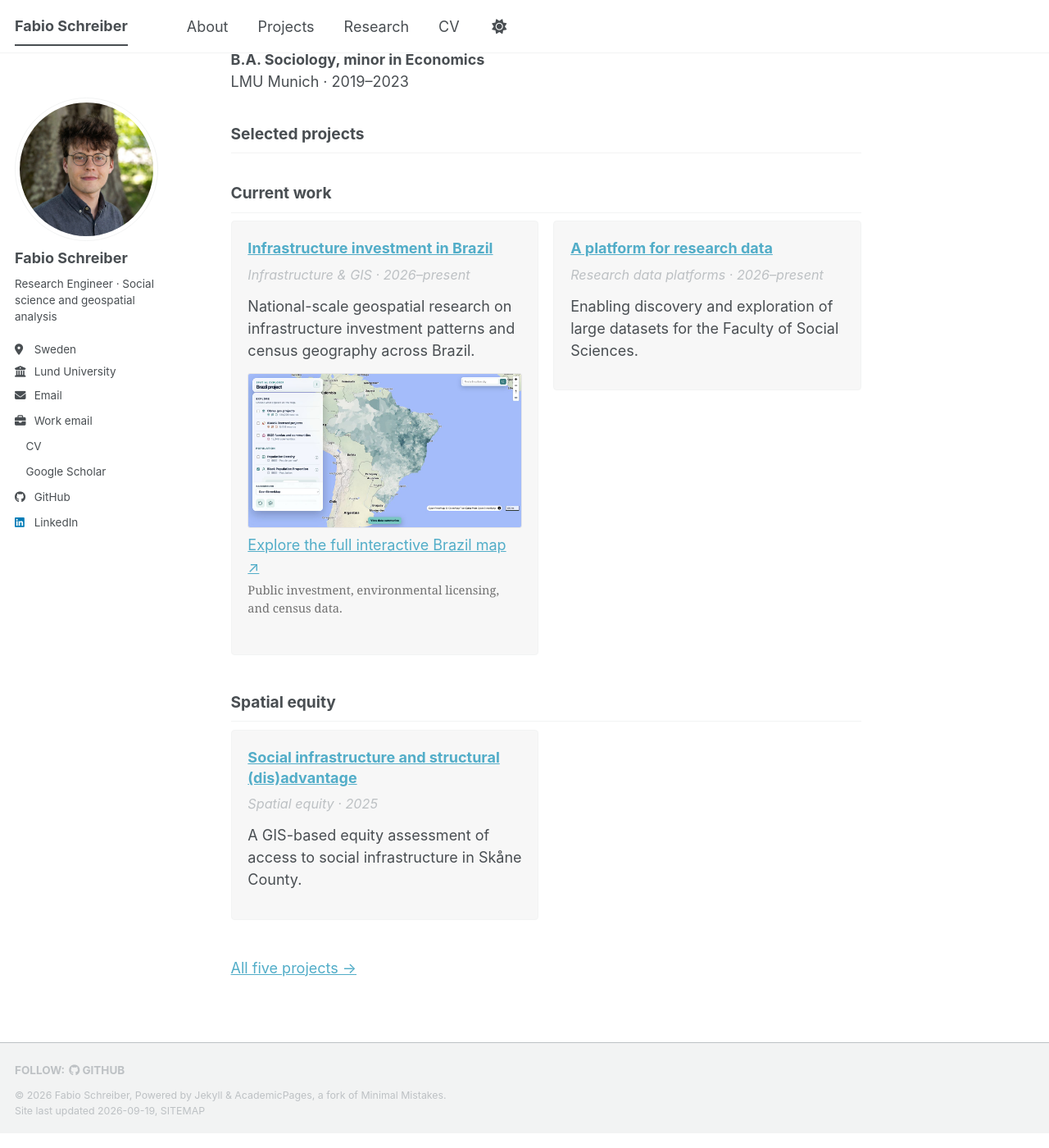
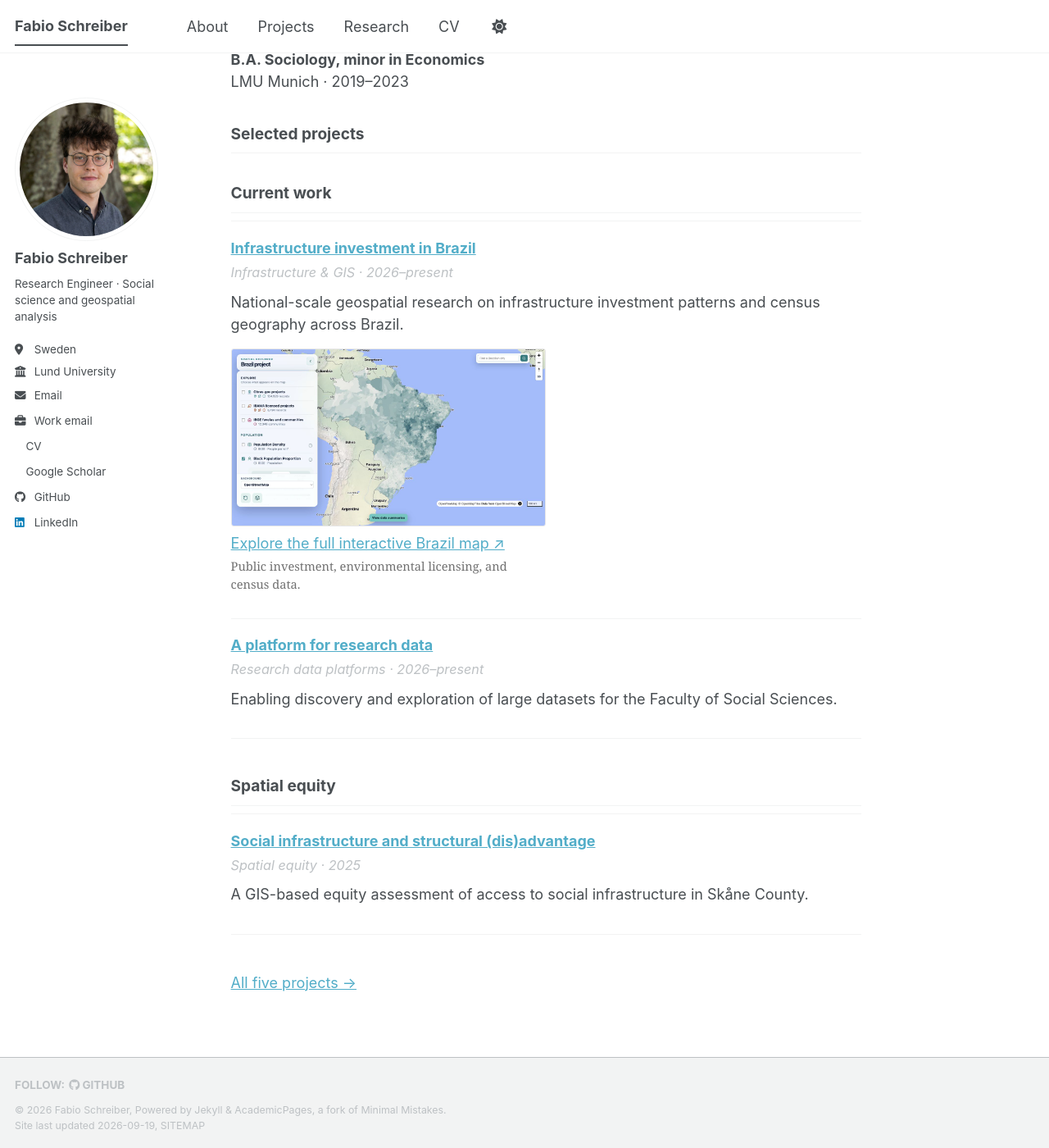
Before and after one commit to fab1s/fab1s.github.io, a Jekyll site: the page built from _pages/about.md, in a window 1280 px wide and 1400 px high, scrolled down 1768 px. Shown: the whole window at 82% size. Built offline with Jekyll 4.4.1, drawn with Linux system fonts in a browser that asks for light colours; a style sheet for code colours, icons or effects is not loaded.

Commit message:
Use simple project lists instead of cards

```diff
--- a/_includes/project-card.html
+++ b/_includes/project-card.html
@@ -1,4 +1,4 @@
-<article class="project-card">
+<article class="project-entry">
   <h3><a href="{{ project.url | relative_url }}">{{ project.title }}</a></h3>
   {% if project.period %}<p class="project-label">{{ project.area }} · {{ project.period }}</p>{% endif %}
   <p>{{ project.excerpt | strip_html }}</p>
--- a/_pages/about.md
+++ b/_pages/about.md
@@ -60,7 +60,7 @@ LMU Munich · 2019–2023
   {% if group_projects.size > 0 %}
   <section class="project-group">
     <h2>{{ group }}</h2>
-    <div class="project-grid">
+    <div class="project-list">
       {% for project in group_projects %}{% include project-card.html %}{% endfor %}
     </div>
   </section>
--- a/_pages/projects.html
+++ b/_pages/projects.html
@@ -11,7 +11,7 @@ layout: archive
   {% if group_projects.size > 0 %}
   <section class="project-group">
     <h2>{{ group }}</h2>
-    <div class="project-grid">
+    <div class="project-list">
       {% for project in group_projects %}{% include project-card.html %}{% endfor %}
     </div>
   </section>
--- a/assets/css/main.scss
+++ b/assets/css/main.scss
@@ -50,10 +50,9 @@
 
 .project-group { margin:2em 0 2.5em; }
 .project-group > h2 { margin-top:0; }
-.project-grid { display:grid; grid-template-columns:repeat(2, minmax(0, 1fr)); gap:1em; align-items:start; }
-.project-card { display:flex; flex-direction:column; min-width:0; padding:1.1em; border:1px solid var(--global-border-color); border-radius:4px; background:#f7f7f7; }
-.project-card h3 { margin:0 0 0.4em; }
-.project-card p { margin:0 0 0.8em; }
-.project-card .project-label { color:var(--global-text-color-light); font-size:0.9em; font-style:italic; }
-.project-card .map-preview { width:100%; margin:0 0 1em; }
-@media (max-width: 600px) { .project-grid { grid-template-columns:1fr; } }
+.project-list { border-top:1px solid var(--global-border-color); }
+.project-entry { padding:1.1em 0 1.25em; border-bottom:1px solid var(--global-border-color); }
+.project-entry h3 { margin:0 0 0.25em; }
+.project-entry p { margin:0 0 0.65em; }
+.project-entry .project-label { color:var(--global-text-color-light); font-size:0.9em; font-style:italic; }
+.project-entry .map-preview { margin:0.9em 0 0; }
```
